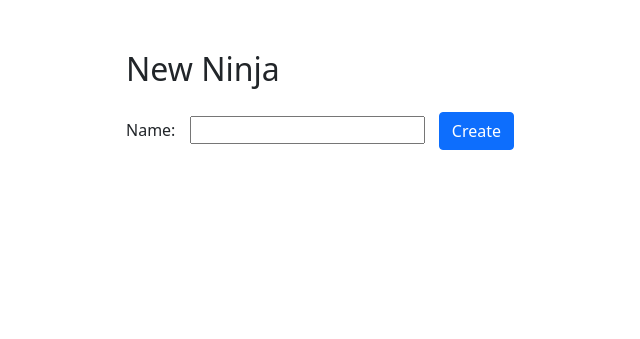
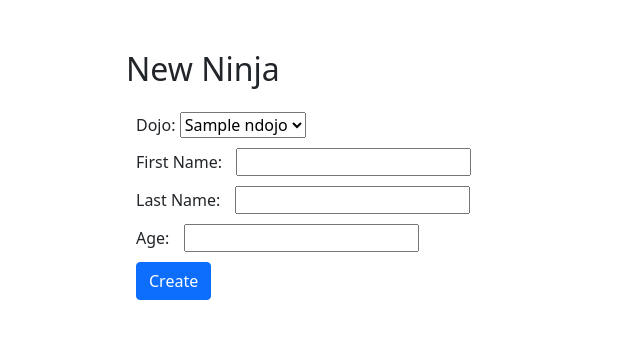
Before and after one commit to jrwalworth/Dojo_Ninjas, a Flask app: template app/templates/ninja.html in a window 1280 px wide. Shown: the top 339 px of the page, without its empty margins (241-881 px from the left). Run offline with Flask 2, Linux system fonts and the light colour scheme; the template is opened without the code that fills it: most values are stand-ins (such as "Sample title", 1, 10 or a date in 2020).

Commit message:
Updated Ninja controller.

```diff
--- a/app/controllers/dojos.py
+++ b/app/controllers/dojos.py
@@ -10,7 +10,7 @@ def index():
 @app.route('/dojos')
 def all_dojos():
     dojos = Dojo.get_all()
-    print(dojos)
+    #print(dojos)
     return render_template('index.html', all_dojos=dojos)
 
 #page to view single dojo and all ninjas
@@ -19,7 +19,7 @@ def dojo(id):
     data = {
         "id": id,
     }
-    dojo = Dojo.get_one(data)
+    dojo = Dojo.get_all_ninjas_from_dojo(data)
     return render_template('dojo_show.html', one_dojo=dojo)
 
 #hidden method to add new dojo
--- a/app/models/ninja.py
+++ b/app/models/ninja.py
@@ -32,7 +32,8 @@ class Ninja:
 
     @classmethod
     def save(cls, data):
-        pass
+        query = "INSERT INTO ninjas ( dojo_id, first_name, last_name, age, created_at, updated_at) VALUES (%(dojo_id)s, %(first_name)s, %(last_name)s, %(age)s, NOW(), NOW() );"
+        return connectToMySQL(cls.db).query_db(query, data)
 
     @classmethod
     def update(cls, data):
--- a/app/static/style.css
+++ b/app/static/style.css
@@ -21,3 +21,7 @@ li {
 input {
     margin-left: 10px;
 }
+
+section {
+    margin: 10px;
+}
--- a/app/templates/ninja.html
+++ b/app/templates/ninja.html
@@ -13,9 +13,28 @@
         <div class="row justify-content-evenly">
             <div class="col-6">
                 <h2 class="mb-4">New Ninja</h2>
-                <form action="/ninja/new" method="POST">
-                    <label for="name" >Name:</label>
-                    <input type="text" name="name">
+                <form action="/ninja/add" method="POST">
+                    <section>
+                        <label for="dojo">Dojo:</label>
+                        <select name="" id="">
+                            {% for d in ndojos %}
+                            <option value="{{d.id}}">{{d.name}}</option>
+                            {% endfor %}
+                        </select>
+                    </section>
+                    <section>
+                        <label for="fname" >First Name:</label>
+                        <input type="text" name="fname">
+                    </section>
+                    <section>
+                        <label for="lname" >Last Name:</label>
+                        <input type="text" name="lname">
+                    </section>
+                    <section>
+                        <label for="age" >Age:</label>
+                        <input type="text" name="age">
+                    </section>
+
                     <input class="btn btn-primary"type="submit" value="Create">
                 </form>
             </div>
```
Also changed, not shown: app/controllers/ninjas.py (+10 -9 lines), app/models/dojo.py (+5 -2 lines).
